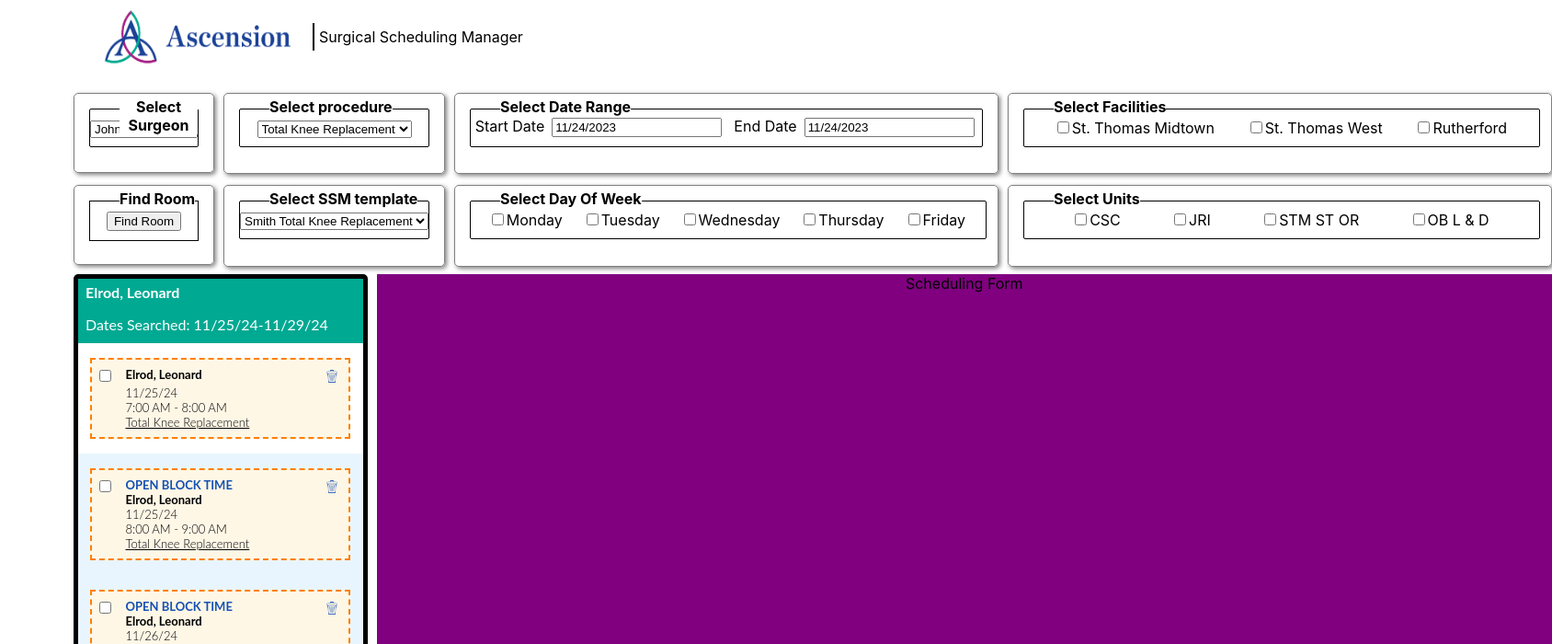
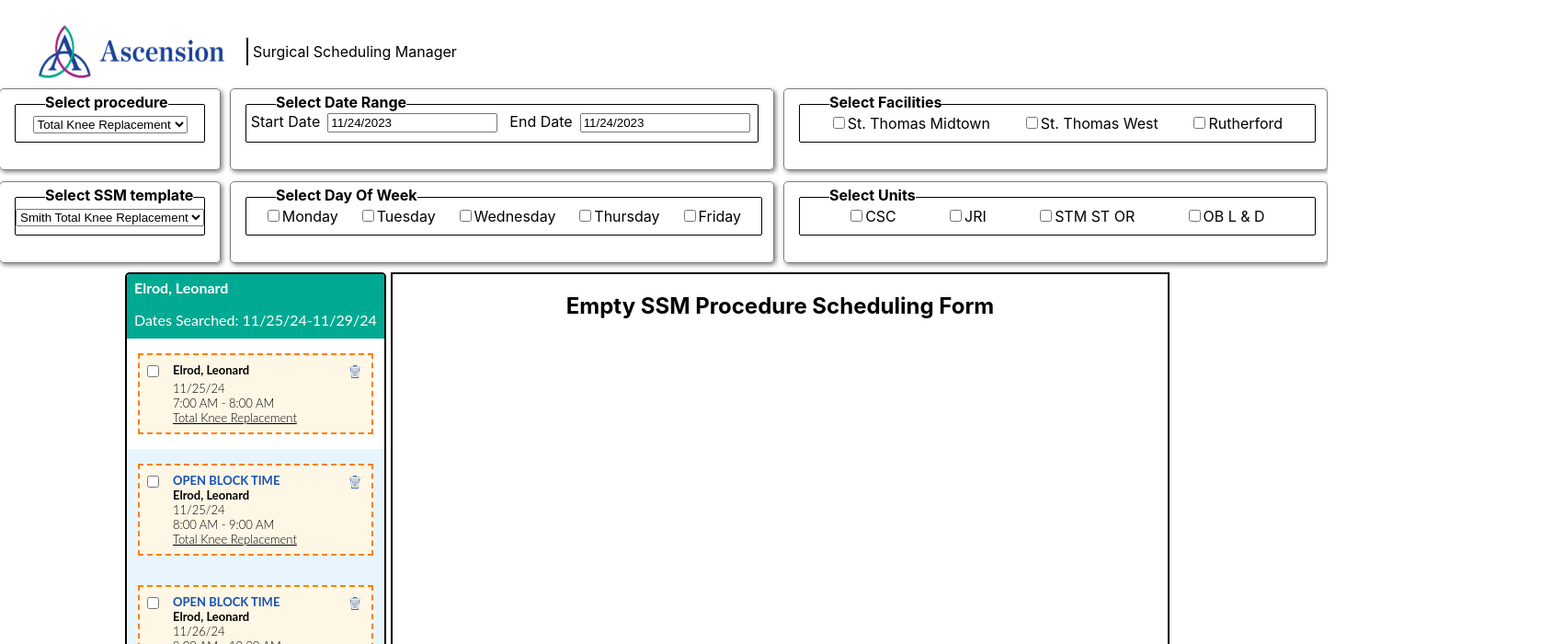
Before and after one commit to dmartin5150/ssm-opentable, a React (Create React App) app: page / in a window 1280 px wide. Shown: the top 700 px of the page at 92% size, 1688 px wide, since content can reach past the window. Built offline with nearby package versions, Linux system fonts and the light colour scheme.

Commit message:
finished initial layout

```diff
--- a/src/App.css
+++ b/src/App.css
@@ -1,7 +1,10 @@
 .App {
   text-align: center;
   /* padding: 1rem; */
-  margin:0 5rem;
+  margin:1rem 0.5rem;
+  min-height: 80vh;
+  max-height: 95vh;
+  /* max-width: 98vw; */
 }
 
 
@@ -9,7 +12,7 @@
 
 .App-header {
   background-color: white;
-  min-height: 100vh;
+
   display: flex;
   flex-direction: column;
   align-items: center;
--- a/src/Views/OpenTableHome.css
+++ b/src/Views/OpenTableHome.css
@@ -1,22 +1,10 @@
 .open-table {
-    display: grid;
-    grid-template-areas:
-    "header"
-    "selections"
-    "mainbody"
-    ;
-    grid-template-columns: 1fr;
-    grid-template-rows: .5fr 1fr 10fr;
-    grid-gap: 5px;
-    margin:0;
+    /* display:flex; */
+    /* justify-content: center; */
 
-
-
-
-    .open-table-main-nav {
-        grid-area: header;
-    }
-
+    .open-table-selections-container {
+        display:flex;
+        justify-content: center;
         .open-table-selections {
             grid-area:selections;
             display:grid;
@@ -34,9 +22,9 @@
                 max-height:5.5rem;
             }
             .open-table-sections-findroom {
-            grid-area:findroom;
-            max-width:12rem;
-            max-height:5.5rem;
+                display:flex;
+                align-items: center;
+                justify-content:center;
             }
 
             .open-table-sections-dates {
@@ -67,21 +55,26 @@
                 max-width:20rem;
             }
         }
+    }
+    .open-table-main-body-container {
+        display:flex;
+        justify-content: center;
+
         .open-table-main-body {
-        grid-area:mainbody;
-        display:grid;
-        grid-template-areas:
-        "times form";
-        grid-template-columns: 1fr 4fr;
-        grid-gap: 10px;
+            display:flex;
+            justify-content: flex-start;
+            width:100%;
+            margin-left:8rem;
+            margin-top:0.5rem;
 
             .open-table-times {
-            grid-area: times;
-            min-width:25%;
+                height:100%;
             }
+
             .open-table-form {
-            grid-area: form;
-            background-color: purple
+                width:76%;
+                margin-left:5px;
+            }
         }
     }
 
--- a/src/Views/OpenTableHome.tsx
+++ b/src/Views/OpenTableHome.tsx
@@ -12,6 +12,7 @@
 
 import { BLOCKS } from '../data/sampledata/Blocks';
 import { PROCEDURES } from '../data/sampledata/Procedures';
+import EmptySchedulingForm from '../components/EmptySchedulingForm/EmptySchedulingForm';
 
 
 const DAYSOFWEEK:string[] = [
@@ -70,6 +71,7 @@
             <div className='open-table-main-nav'>
                 <MainNav />
             </div>
+            <div className='open-table-selections-container'>
                 <div className='open-table-selections'>
                     <div className='open-table-sections-surgeon'>
                         <SurgeonDropDown surgeons={SURGEONS} />
@@ -96,11 +98,16 @@
                         <TemplateDropDown templates={TEMPLATES} />
                     </div>
                 </div>
+            </div>
+            <div className='open-table-main-body-container'>
                 <div className='open-table-main-body'>
                     <div className='open-table-times'>
                     <ProviderColumn provider={PROVIDERS[0]} selectedId={selectedTimeID} block={BLOCKS[0]} procedures={provider1} onSelectedTimeChanged={handleChangeSelectedTime}/>
                     </div>
-                <div className='open-table-form'>Scheduling Form</div>
+                    <div className='open-table-form'>
+                        <EmptySchedulingForm procedureId={selectedTimeID}/>
+                    </div>
+                </div>
             </div>
         </div>
     )
--- /dev/null
+++ b/src/components/EmptySchedulingForm/EmptySchedulingForm.css
@@ -0,0 +1,7 @@
+.emptyschedulingform {
+    display:flex;
+    justify-content: center;
+    /* align-items: center; */
+    border:2px solid black;
+    height:100%;
+}
--- /dev/null
+++ b/src/components/EmptySchedulingForm/EmptySchedulingForm.tsx
@@ -0,0 +1,29 @@
+import React, {useEffect, useState} from "react";
+import './EmptySchedulingForm.css';
+
+
+interface EmptySchedulingFormProps {
+    procedureId:number;
+}
+
+
+const EmptySchedulingForm: React.FC<EmptySchedulingFormProps> = ({procedureId}) => {
+
+    const [message, setMessage] = useState('')
+
+    useEffect(()=> {
+        if (procedureId === -1) {
+            setMessage('Empty SSM Procedure Scheduling Form');
+        } else {
+            setMessage('Prepopulated SSM Procedure Scheduling Form');
+        }
+
+    })
+
+    return(
+        <div className='emptyschedulingform'>
+            <h2>{message}</h2>
+        </div>
+    )
+}
+export default EmptySchedulingForm
--- a/src/components/FindRoom/FindRoom.css
+++ b/src/components/FindRoom/FindRoom.css
@@ -1,24 +1,36 @@
 .find-room {
-    display:flex;
-    flex-direction: column;
-    justify-content: space-between;
-    position:relative;
-    border: 1px solid black;
 
 
-    .find-room-title {
-        font-size:medium;
-        position:absolute;
-        top: -0.8rem;
-        left: 2rem;
-        padding:0;
-        margin:0;
-        background-color: white;
+    .find-room-button-container {
+        height:50px;
+        width:150px;
+        display:flex;
+        justify-content: center;
+        align-items: center;
+        .find-room-button {
+            margin:10px;
+            background-color: white;
+            height:100%;
+            width:100%;
+            padding:0;
+            margin:0;
+            border: 2px solid #1551B4;
+            color:#1551B4;
+            font-weight: bold;
+            font-size:18px;
+
+        }
+
+        .find-room-button:hover,
+        .find-room-button:active {
+            background-color: #E8F5FE;
+            border: 2px solid #1551B4;
+            /* color: black; */
+
+        }
+
     }
 
 
-    .find-room-button {
-        margin:10px;
-    }
 
 }
--- a/src/components/FindRoom/FindRoom.tsx
+++ b/src/components/FindRoom/FindRoom.tsx
@@ -4,14 +4,14 @@
 
 const FindRoom: React.FC = () => {
     return (
-        <Card>
+        // <Card>
             <div className='find-room'>
-                <h2 className='find-room-title'>Find Room</h2>
-                <div className='find-room-button'>
-                    <button>Find Room</button>
+                {/* <h2 className='find-room-title'>Find Room</h2> */}
+                <div className='find-room-button-container'>
+                    <button className='find-room-button'>Find Room</button>
                 </div>
             </div>
-        </Card>
+        // </Card>
     )
 }
 export default FindRoom;
--- a/src/components/ProviderColumn/ProviderColumn.css
+++ b/src/components/ProviderColumn/ProviderColumn.css
@@ -1,7 +1,8 @@
 .provider-column {
-    height:95vh;
+    /* height:95vh; */
+    height:100%;
     min-width:25%;
-    border: 5px solid black;
+    border: 2px solid black;
     border-radius: 5px;
     overflow-y:scroll;
 }
```
Lines whose indentation alone changed are shown as unchanged.
